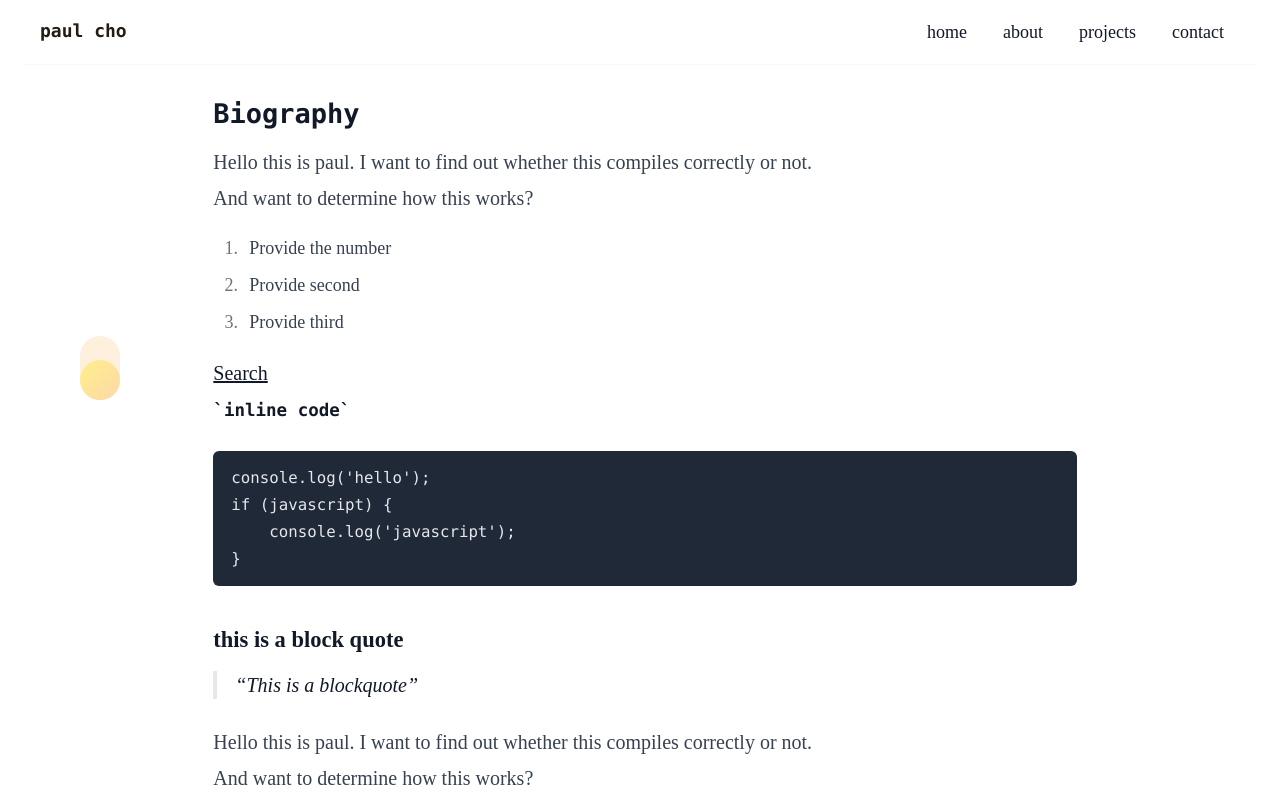
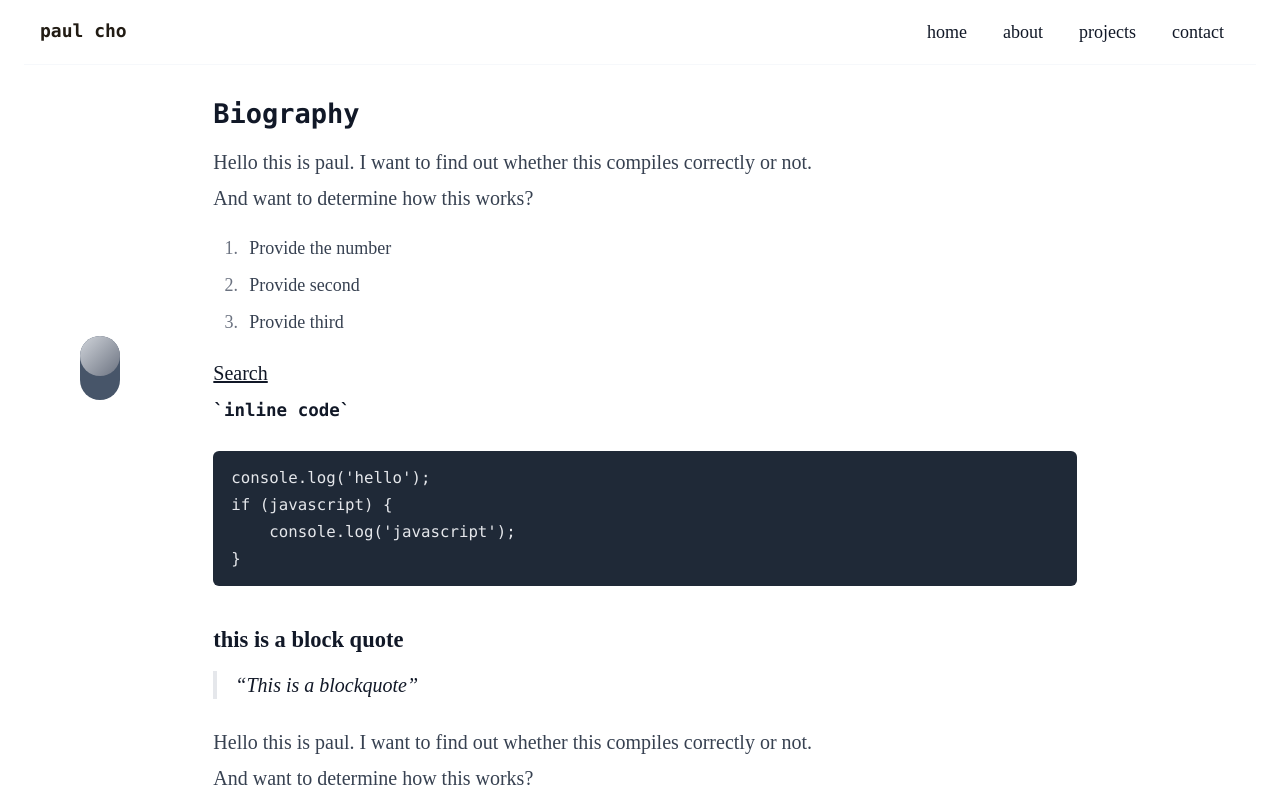
Before and after one commit to paul-cho-39/portfolio, a Next.js app: page /projects/about in a window 1280 px wide. Shown: the top 800 px of the page. Built offline with nearby package versions, Linux system fonts and the light colour scheme.

Commit message:
fixing dark theme class

```diff
--- a/src/app/component/buttons/toggler.tsx
+++ b/src/app/component/buttons/toggler.tsx
@@ -13,6 +13,8 @@ export const Toggler = ({ isHidden, isVertical = true }: TogglerProps) => {
 
    const toggleTheme = () => {
       const newTheme = theme === 'light' ? 'dark' : 'light';
+
+      console.log('toggling theme');
 
       setTheme(newTheme);
    };
--- a/src/app/library/contexts/ThemeContext.tsx
+++ b/src/app/library/contexts/ThemeContext.tsx
@@ -4,12 +4,20 @@ import { createContext, useState, useEffect } from 'react';
 export const ThemeContext = createContext<ThemeContextParams | undefined>(undefined);
 
 export const ThemeProvider = ({ children }: { children: React.ReactNode }) => {
-   const [theme, setTheme] = useState<ColorTheme>('light');
+   const [theme, setTheme] = useState<ColorTheme | null>(null);
 
    useEffect(() => {
-      const localTheme = window.localStorage.getItem('theme') as ColorTheme;
-      setTheme(localTheme || 'light');
+      if (typeof window !== 'undefined') {
+         const localTheme = window.localStorage.getItem('theme') as ColorTheme;
+         setTheme(localTheme);
+      }
    }, []);
+
+   useEffect(() => {
+      if (theme) {
+         window.localStorage.setItem('theme', theme);
+      }
+   }, [theme]);
 
    return <ThemeContext.Provider value={{ theme, setTheme }}>{children}</ThemeContext.Provider>;
 };
```
